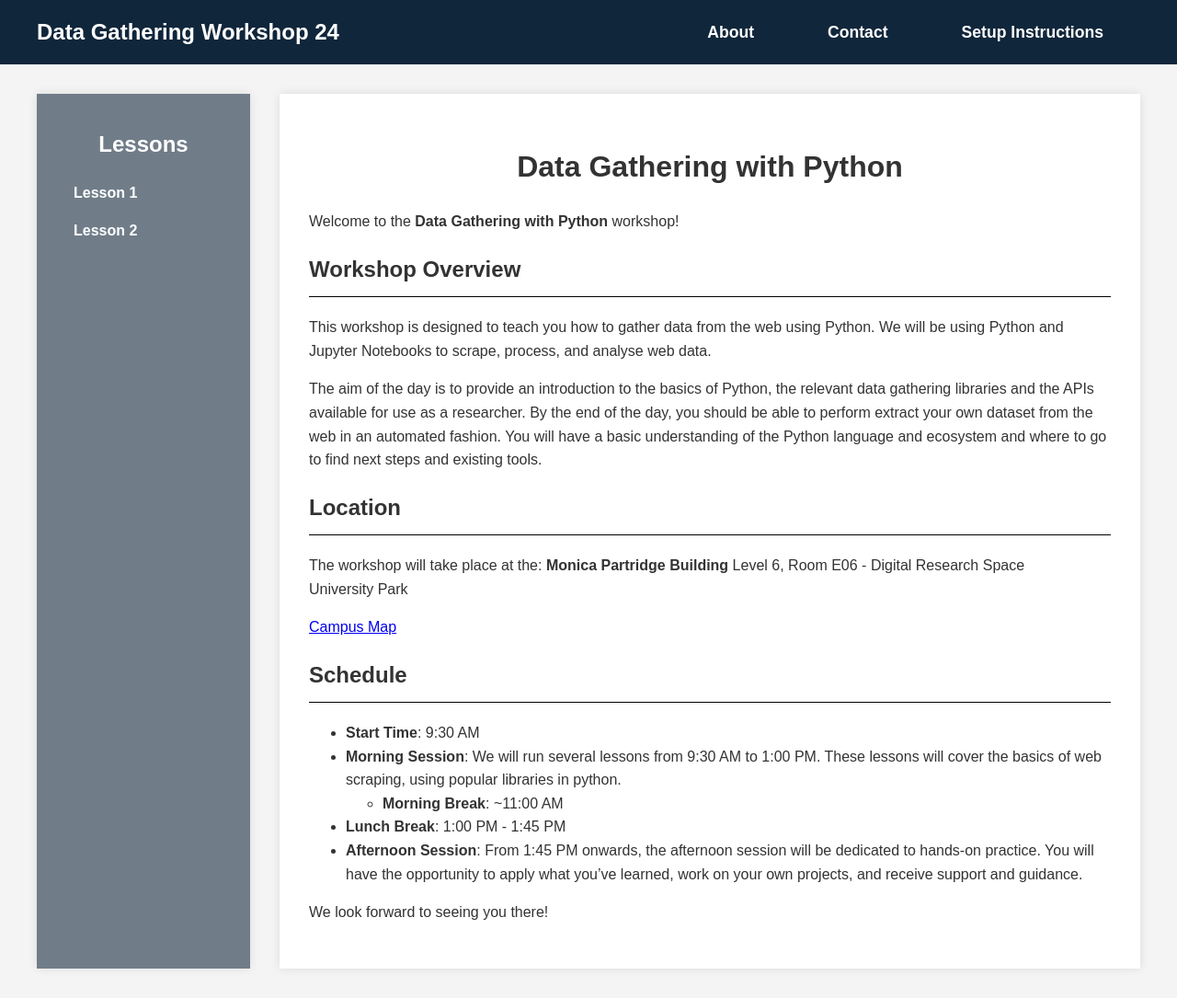
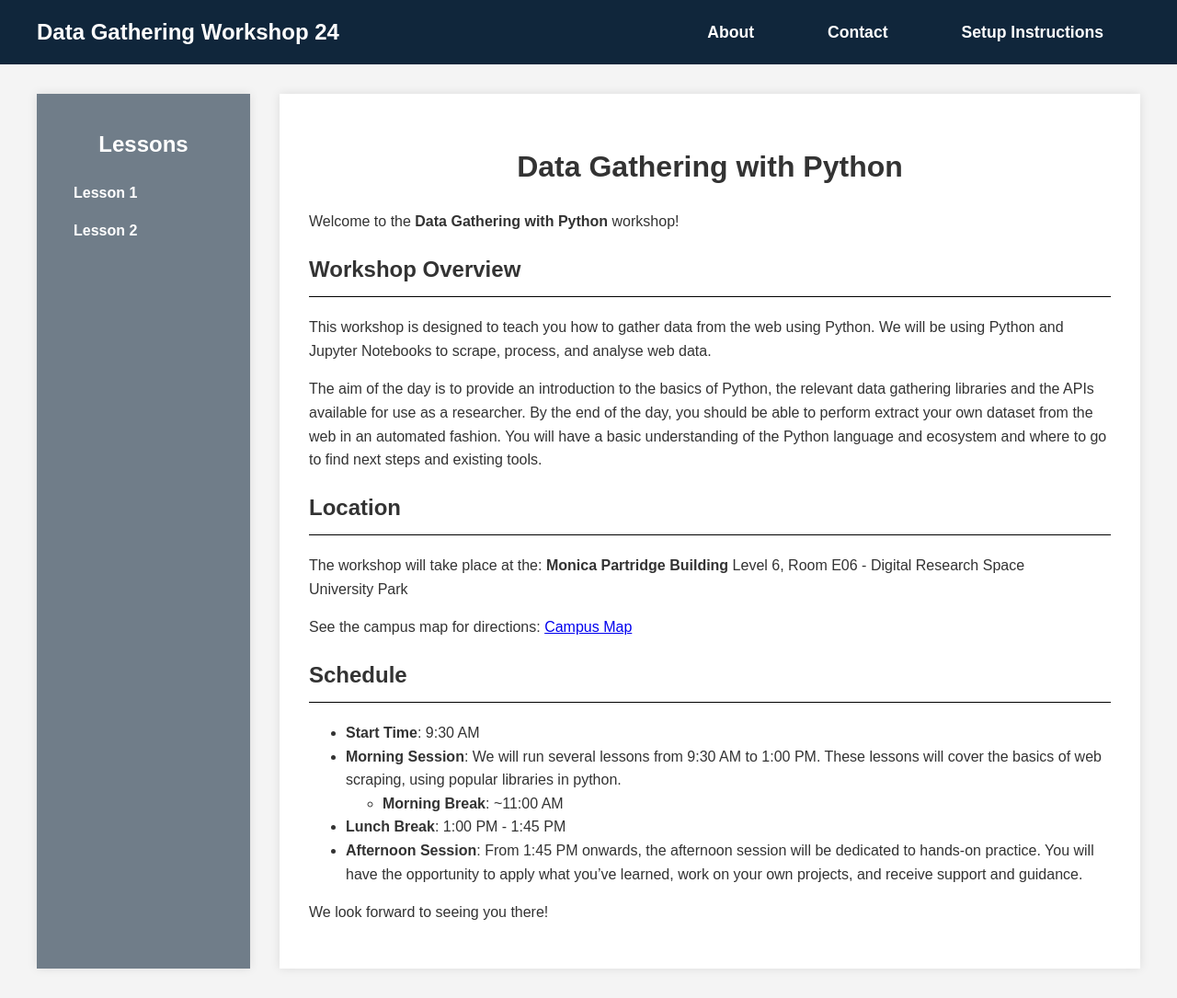
Before and after one commit to ATayls/Python-Data-Gathering-24, a Jekyll site: the page built from index.md, in a window 1280 px wide. Shown: the whole page at 92% size. Built offline with Jekyll 4.4.1, drawn with Linux system fonts in a browser that asks for light colours.

Commit message:
Update index.md

```diff
--- a/index.md
+++ b/index.md
@@ -19,6 +19,7 @@ The workshop will take place at the:
 Level 6, Room E06 - Digital Research Space
 University Park
 
+See the campus map for directions:
 [Campus Map](https://www.nottingham.ac.uk/sharedresources/documents/mapuniversitypark.pdf)
 
 ## Schedule
```
